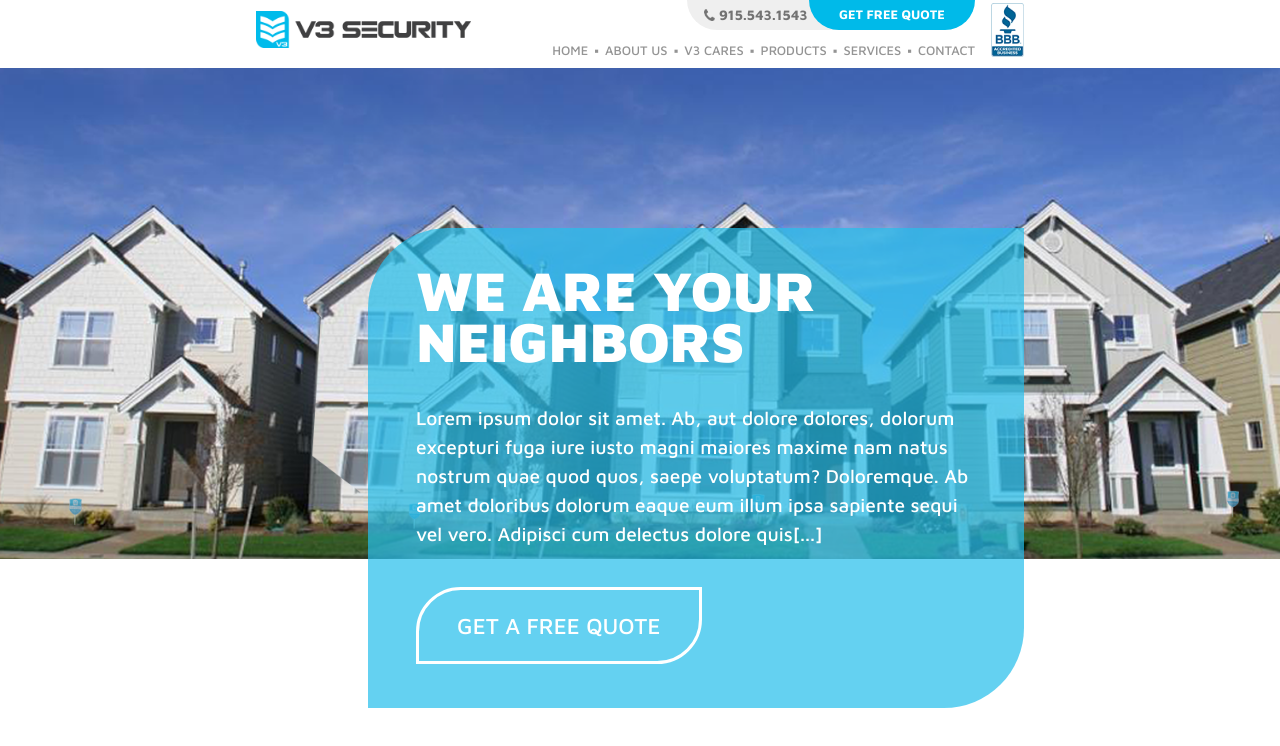
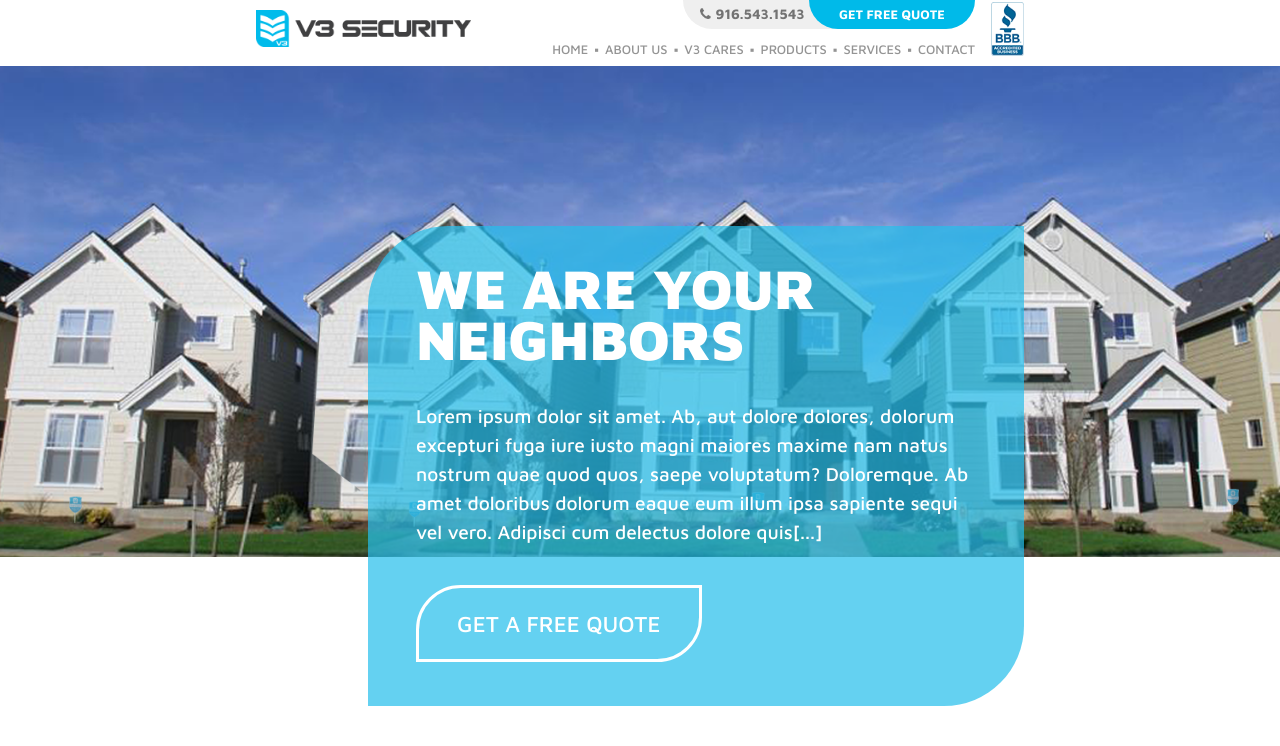
Before and after one commit to TIPYexe/V3-Security, a plain HTML site: page index.html in a window 1280 px wide. Drawn offline with Linux system fonts and the light colour scheme.

Commit message:
Fix contact btn

```diff
--- a/index.html
+++ b/index.html
@@ -15,10 +15,14 @@
                 <img id="v3_logo" src="vectors/Vector_Smart_Object.png" alt="V3 Security logo">
                 <div class="contact-main-menu">
                     <div class="contact">
-                        <button id="btn-contact" type="button">
-                            <img src="vectors/small-phone.png" alt="phone icon">
-                            <a href="">915.543.1543</a>
-                        </button>
+                        <a href="" id="btn-contact">
+                            <div class="center">
+                                <button type="button">
+                                    <img src="vectors/small-phone.png" alt="phone icon">
+                                    916.543.1543
+                                </button>
+                            </div>
+                        </a>
                         <button id="btn-get-quote" type="button"><a href="">GET FREE QUOTE</a></button>
                     </div>
                     <div class="main-menu">
@@ -46,8 +50,12 @@
         <div class="overlay-box">
             <div class="text-box">
                 <h1>WE ARE YOUR NEIGHBORS</h1>
-                <p>Lorem ipsum dolor sit amet. Ab, aut dolore dolores, dolorum excepturi fuga iure iusto magni maiores maxime nam natus nostrum quae quod quos, saepe voluptatum? Doloremque. Ab amet doloribus dolorum eaque eum illum ipsa sapiente sequi vel vero. Adipisci cum delectus dolore quis[...]</p>
-                <a href=""><button class="button-template" type="button">GET A FREE QUOTE</button></a>
+                <p>Lorem ipsum dolor sit amet. Ab, aut dolore dolores, dolorum excepturi fuga iure iusto magni maiores
+                    maxime nam natus nostrum quae quod quos, saepe voluptatum? Doloremque. Ab amet doloribus dolorum
+                    eaque eum illum ipsa sapiente sequi vel vero. Adipisci cum delectus dolore quis[...]</p>
+                <a href="">
+                    <button class="button-template" type="button">GET A FREE QUOTE</button>
+                </a>
             </div>
         </div>
         <img src="vectors/poza_1.png" alt="image 1">
--- a/style.css
+++ b/style.css
@@ -43,37 +43,52 @@
     /*background-color: red;*/
 }
 
+.center{
+    margin: 0;
+    position: relative;
+    height: 50%;
+}
+
+#btn-contact button:hover {
+    cursor: pointer;
+}
+
 #btn-contact{
-    font-size: 1vw;
     background-color: #efefef;
-    width: 13em;
-    text-align: left;
-    padding-left: 1.3em;
-    margin-right: -3.5em;
+    width: 12vw;
+    height: 100%;
+    padding-left: 1.3vw;
+    margin-right: -3.5vw;
+    border-bottom-left-radius: 3em;
+    text-decoration: none;
+}
+
+#btn-contact button{
+    position: absolute;
+    bottom: -50%;
+    padding: 0;
+    margin: 0;
     border: none;
-    border-bottom-left-radius: 3em;
+    text-decoration: none;
+    font-size: 1.1vw;
+    font-family: "Maven Pro", sans-serif;
+    font-weight: 700;
+    color: #737373;
+    background-color: transparent;
 }
 
 #btn-contact img{
     position: relative;
     float: left;
-    padding-top: 0.23em;
+    padding-top: 0.23vw;
     padding-right: 0.3em;
     height: 0.9vw;
-}
-
-#btn-contact a{
-    text-decoration: none;
-    font-size: 1.1em;
-    font-family: "Maven Pro", sans-serif;
-    font-weight: 700;
-    color: #737373;
 }
 
 #btn-get-quote{
     font-size: 1vw;
     background-color: #00bae9;
-    width: 13em;
+    width: 13vw;
     border: none;
     border-bottom-left-radius: 3em;
     border-bottom-right-radius: 3em;
```
